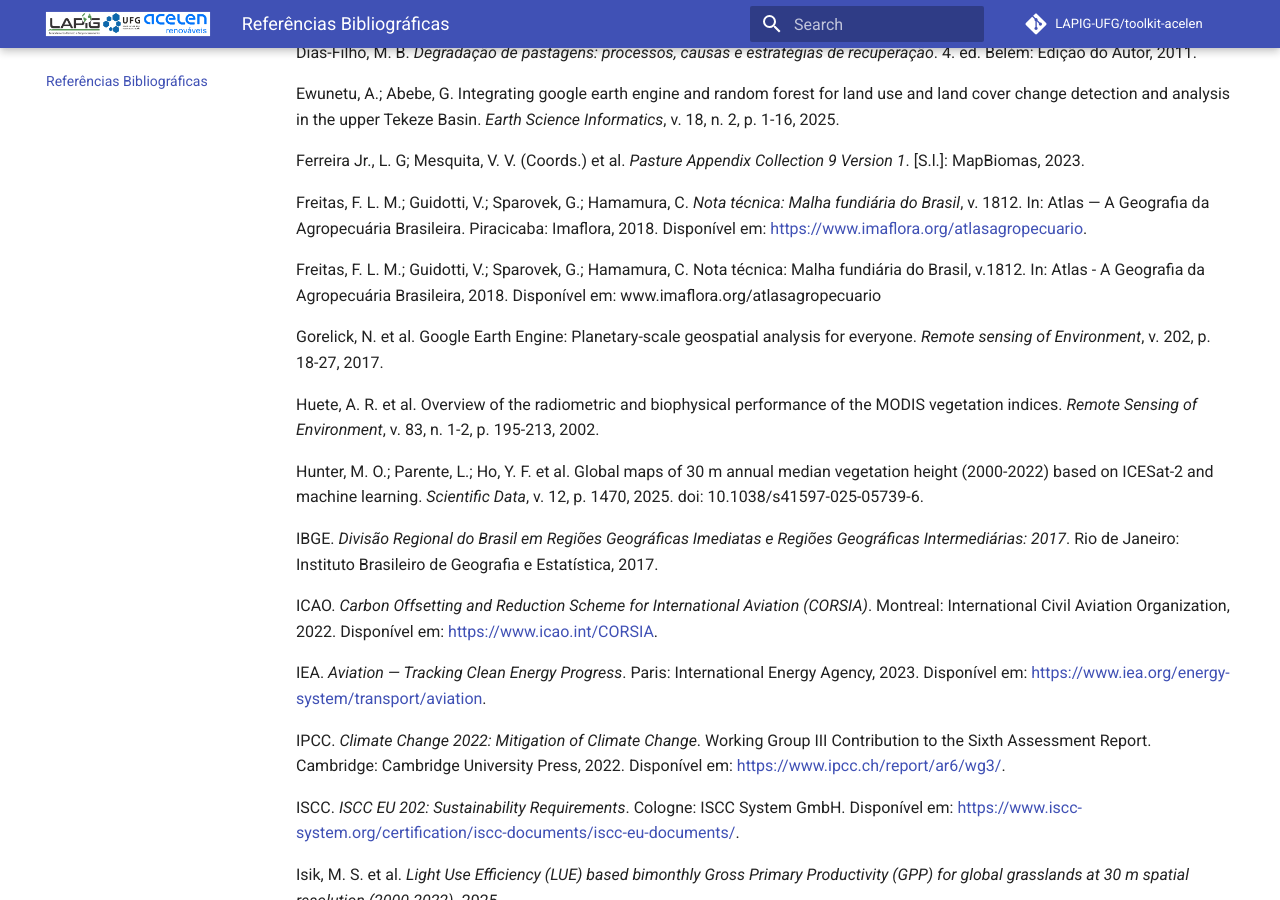
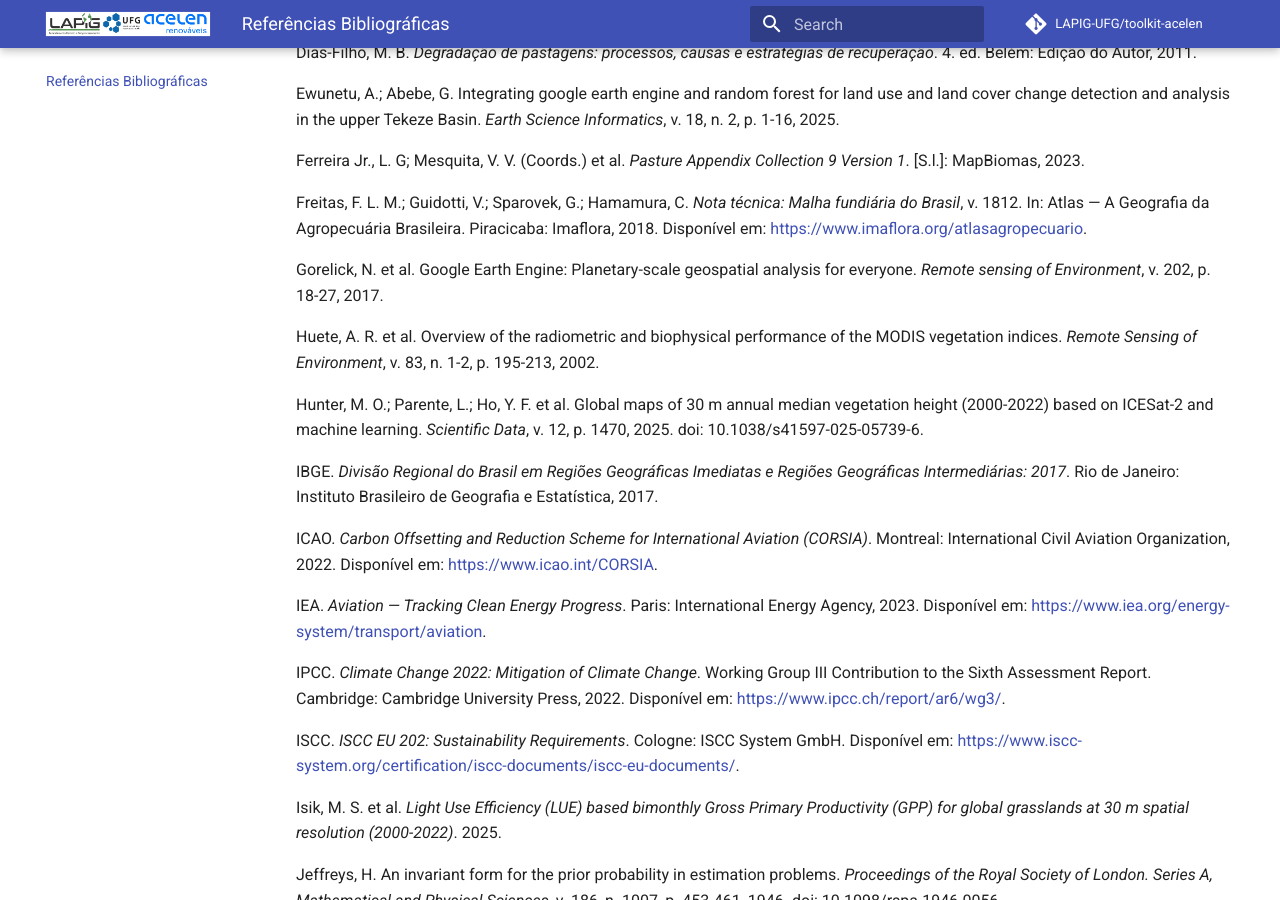
Before and after one commit to lapig-ufg/lapig-acelen, an MkDocs documentation site: the page built from docs/05_REFERENCIAS.md, in a window 1280 px wide and 900 px high, scrolled down 927 px. Built offline with MkDocs 1.6.1 and Material for MkDocs 9.7.7, drawn with Linux system fonts in a browser that asks for light colours; comment, search, counter and statistics services are not loaded.

Commit message:
Update 05_REFERENCIAS.md

```diff
--- a/docs/05_REFERENCIAS.md
+++ b/docs/05_REFERENCIAS.md
@@ -29,8 +29,6 @@ Ewunetu, A.; Abebe, G. Integrating google earth engine and random forest for lan
 Ferreira Jr., L. G; Mesquita, V. V. (Coords.) et al. *Pasture Appendix Collection 9 Version 1*. [S.l.]: MapBiomas, 2023.
 
 Freitas, F. L. M.; Guidotti, V.; Sparovek, G.; Hamamura, C. *Nota técnica: Malha fundiária do Brasil*, v. 1812. In: Atlas — A Geografia da Agropecuária Brasileira. Piracicaba: Imaflora, 2018. Disponível em: <https://www.imaflora.org/atlasagropecuario>.
-
-Freitas, F. L. M.; Guidotti, V.; Sparovek, G.; Hamamura, C. Nota técnica: Malha fundiária do Brasil, v.1812. In: Atlas - A Geografia da Agropecuária Brasileira, 2018. Disponível em: www.imaflora.org/atlasagropecuario
 
 Gorelick, N. et al. Google Earth Engine: Planetary-scale geospatial analysis for everyone. *Remote sensing of Environment*, v. 202, p. 18-27, 2017.
 
```
